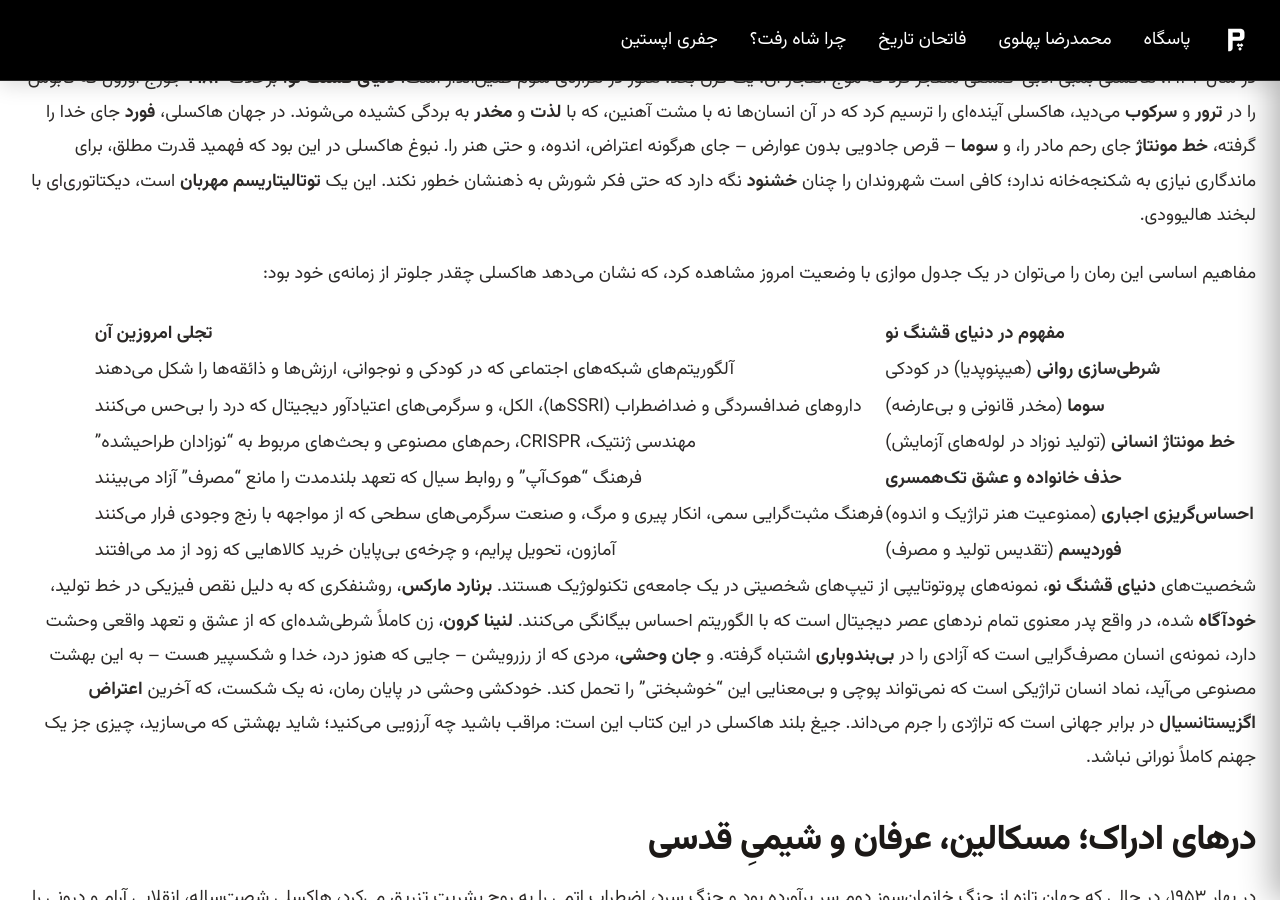
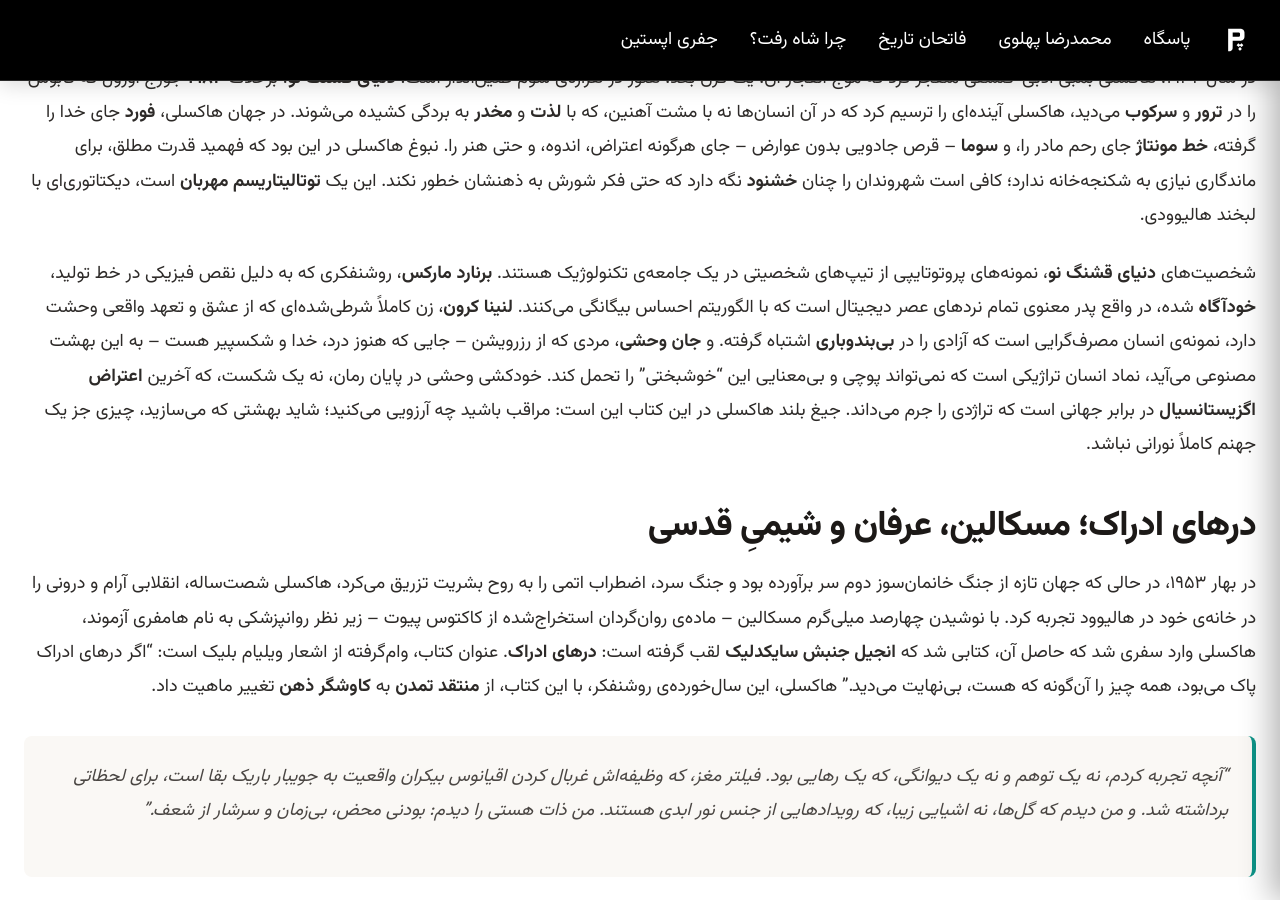
Before and after one commit to darkblog/darkblog.github.io, a Jekyll site: the page built from _posts/2025-1-2-1.md, in a window 1280 px wide and 900 px high, scrolled down 1430 px. Built offline with Jekyll 4.4.1, drawn with Linux system fonts in a browser that asks for light colours; nearby versions of some CDN libraries.

Commit message:
Update 2025-1-2-1.md

```diff
--- a/_posts/2025-1-2-1.md
+++ b/_posts/2025-1-2-1.md
@@ -15,17 +15,6 @@ title: "آلدوس هاکسلی؛ پیامبر ناخواسته‌ای که به
 ## دنیای قشنگ نو؛ پیش‌گویی وحشتناکی که دیروز آمد
 
 در سال ۱۹۳۲، هاکسلی بمبی ادبی-فلسفی منفجر کرد که موج انفجار آن، یک قرن بعد، هنوز در هزاره‌ی سوم طنین‌انداز است: **دنیای قشنگ نو**. برخلاف **۱۹۸۴** جورج اورول که کابوس را در **ترور** و **سرکوب** می‌دید، هاکسلی آینده‌ای را ترسیم کرد که در آن انسان‌ها نه با مشت آهنین، که با **لذت** و **مخدر** به بردگی کشیده می‌شوند. در جهان هاکسلی، **فورد** جای خدا را گرفته، **خط مونتاژ** جای رحم مادر را، و **سوما** – قرص جادویی بدون عوارض – جای هرگونه اعتراض، اندوه، و حتی هنر را. نبوغ هاکسلی در این بود که فهمید قدرت مطلق، برای ماندگاری نیازی به شکنجه‌خانه ندارد؛ کافی است شهروندان را چنان **خشنود** نگه دارد که حتی فکر شورش به ذهنشان خطور نکند. این یک **توتالیتاریسم مهربان** است، دیکتاتوری‌ای با لبخند هالیوودی.
-
-مفاهیم اساسی این رمان را می‌توان در یک جدول موازی با وضعیت امروز مشاهده کرد، که نشان می‌دهد هاکسلی چقدر جلوتر از زمانه‌ی خود بود:
-
-| مفهوم در دنیای قشنگ نو | تجلی امروزین آن |
-| :--- | :--- |
-| **شرطی‌سازی روانی** (هیپنوپدیا) در کودکی | آلگوریتم‌های شبکه‌های اجتماعی که در کودکی و نوجوانی، ارزش‌ها و ذائقه‌ها را شکل می‌دهند |
-| **سوما** (مخدر قانونی و بی‌عارضه) | داروهای ضدافسردگی و ضداضطراب (SSRIها)، الکل، و سرگرمی‌های اعتیادآور دیجیتال که درد را بی‌حس می‌کنند |
-| **خط مونتاژ انسانی** (تولید نوزاد در لوله‌های آزمایش) | مهندسی ژنتیک، CRISPR، رحم‌های مصنوعی و بحث‌های مربوط به "نوزادان طراحیشده" |
-| **حذف خانواده و عشق تک‌همسری** | فرهنگ "هوک‌آپ" و روابط سیال که تعهد بلندمدت را مانع "مصرف" آزاد می‌بینند |
-| **احساس‌گریزی اجباری** (ممنوعیت هنر تراژیک و اندوه) | فرهنگ مثبت‌گرایی سمی، انکار پیری و مرگ، و صنعت سرگرمی‌های سطحی که از مواجهه با رنج وجودی فرار می‌کنند |
-| **فوردیسم** (تقدیس تولید و مصرف) | آمازون، تحویل پرایم، و چرخه‌ی بی‌پایان خرید کالاهایی که زود از مد می‌افتند |
 
 شخصیت‌های **دنیای قشنگ نو**، نمونه‌های پروتوتایپی از تیپ‌های شخصیتی در یک جامعه‌ی تکنولوژیک هستند. **برنارد مارکس**، روشنفکری که به دلیل نقص فیزیکی در خط تولید، **خودآگاه** شده، در واقع پدر معنوی تمام نردهای عصر دیجیتال است که با الگوریتم احساس بیگانگی می‌کنند. **لنینا کرون**، زن کاملاً شرطی‌شده‌ای که از عشق و تعهد واقعی وحشت دارد، نمونه‌ی انسان مصرف‌گرایی است که آزادی را در **بی‌بندوباری** اشتباه گرفته. و **جان وحشی**، مردی که از رزرویشن – جایی که هنوز درد، خدا و شکسپیر هست – به این بهشت مصنوعی می‌آید، نماد انسان تراژیکی است که نمی‌تواند پوچی و بی‌معنایی این "خوشبختی" را تحمل کند. خودکشی وحشی در پایان رمان، نه یک شکست، که آخرین **اعتراض اگزیستانسیال** در برابر جهانی است که تراژدی را جرم می‌داند. جیغ بلند هاکسلی در این کتاب این است: مراقب باشید چه آرزویی می‌کنید؛ شاید بهشتی که می‌سازید، چیزی جز یک جهنم کاملاً نورانی نباشد.
 
```
